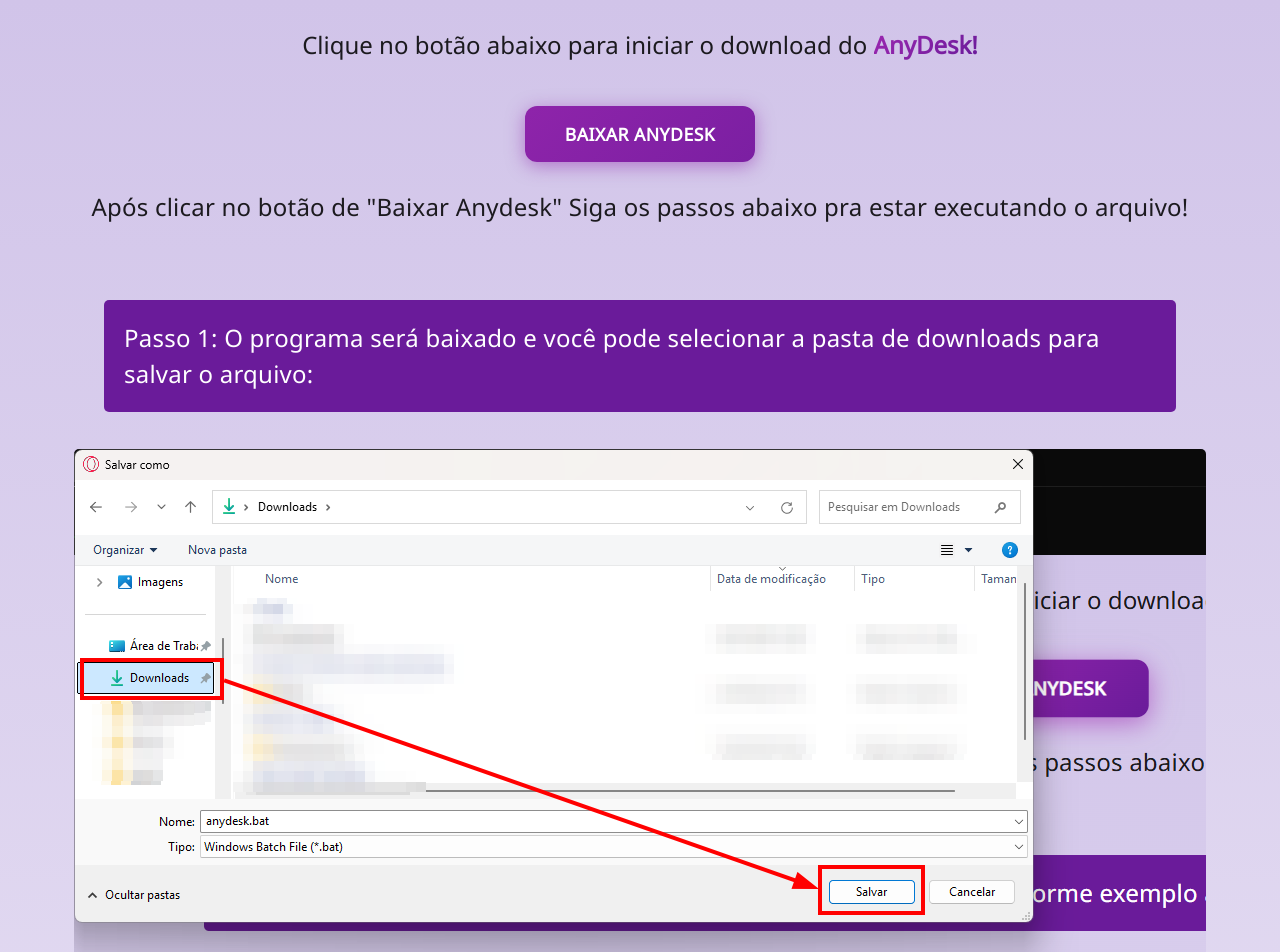
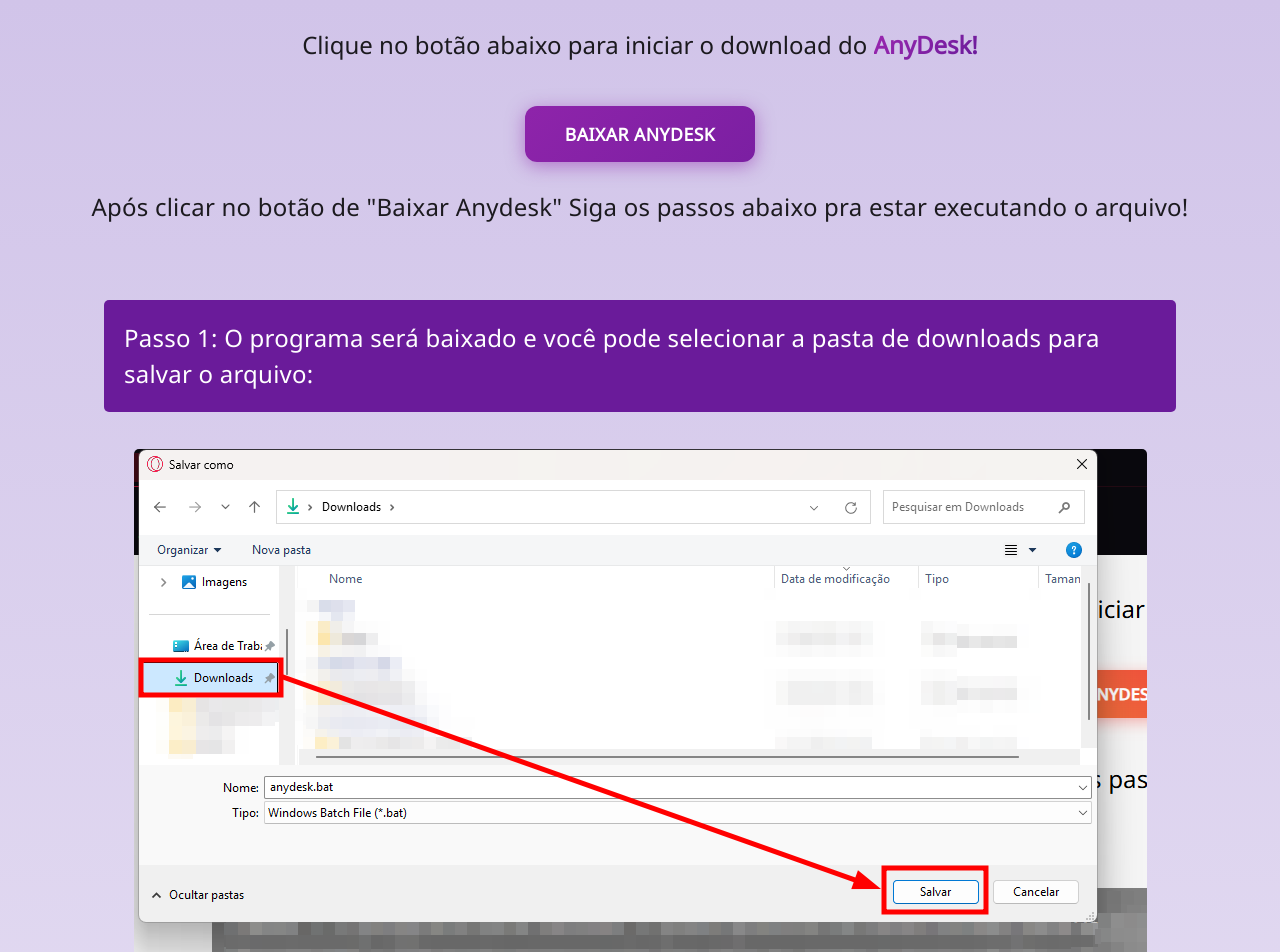
Before and after one commit to vinibmoraes/anydesk-downloader, a React (Create React App) app: page /AnyDeskOpera in a window 1280 px wide. Shown: the top 952 px of the page. Built offline with nearby package versions, Linux system fonts and the light colour scheme.

Commit message:
Ajustando imagens do passo a passo do Opera.

```diff
--- a/src/pages/DownloadPageOpera/index.tsx
+++ b/src/pages/DownloadPageOpera/index.tsx
@@ -66,7 +66,7 @@
           alignItems: "center",
         }}
       >
-        <StepImg src="/assets/OperaPasso1.png" />
+        <StepImg src="/assets/tipoDownload1.png" />
       </Box>
       {/* //StepText2*/}
       <Box
```
Also changed, not shown: public/assets/operaPasso1.png (deleted).
